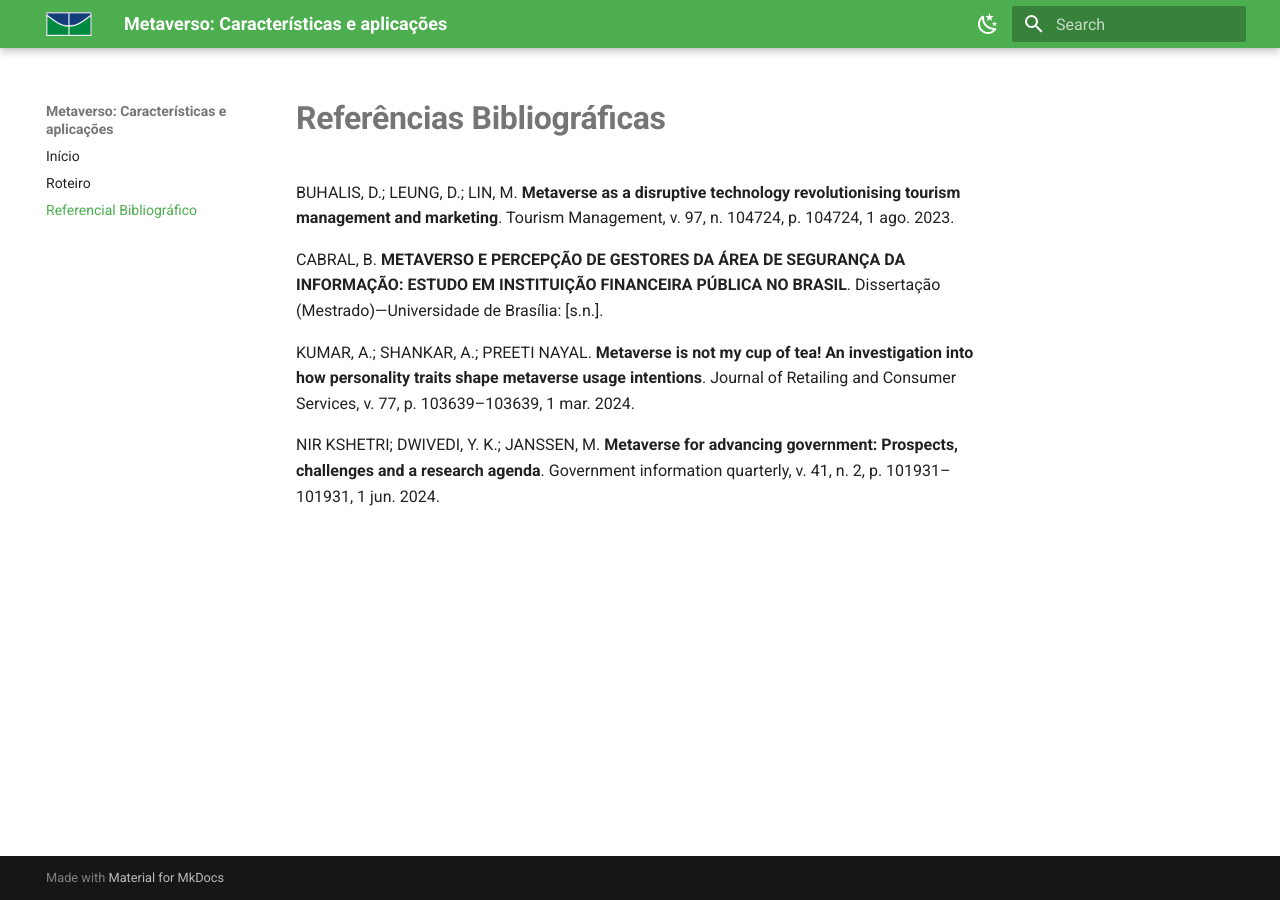
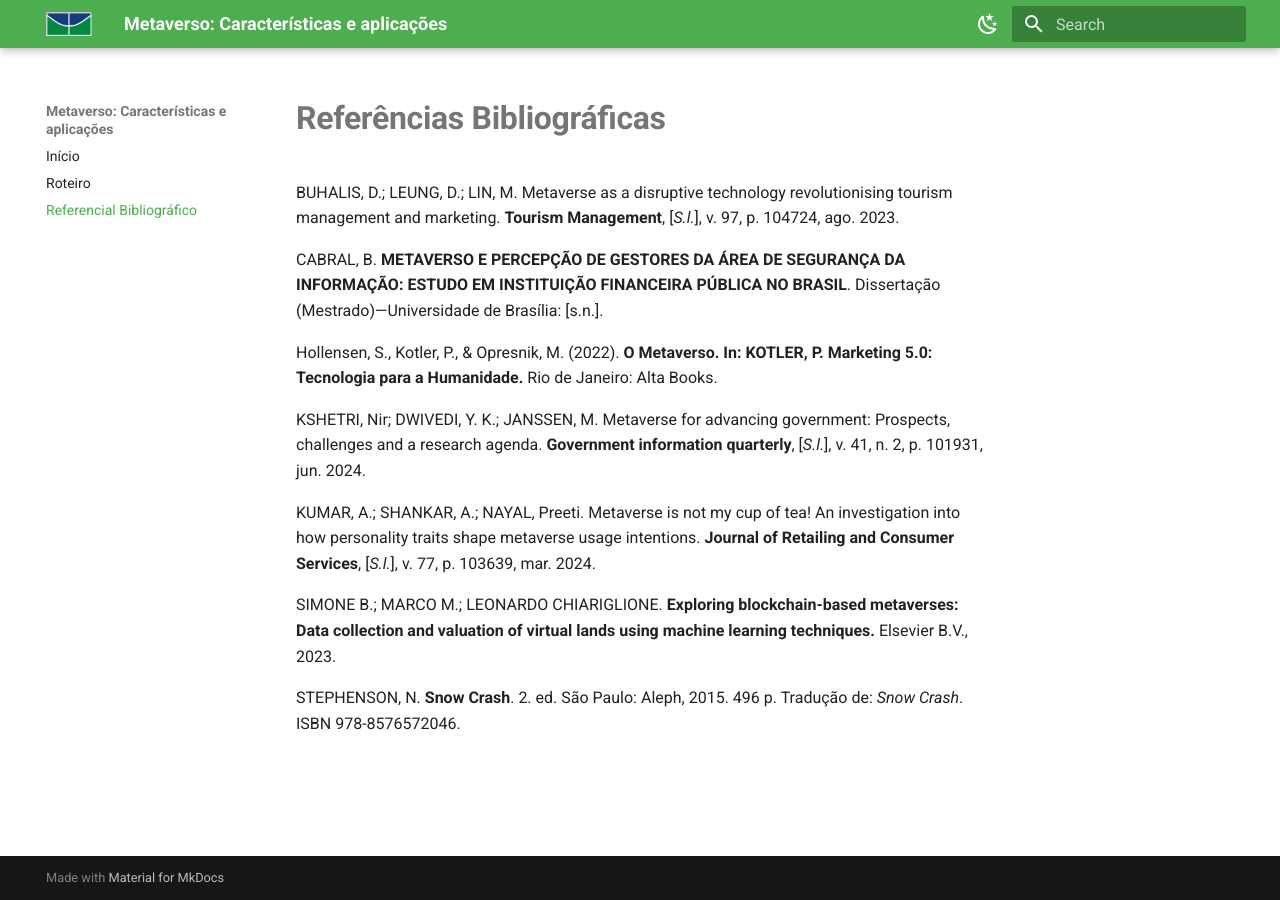
Before and after one commit to juanmangueira/asi-metaverso, an MkDocs documentation site: the page built from docs/referencias_bibliograficas.md, in a window 1280 px wide. Built offline with MkDocs 1.6.1 and Material for MkDocs 9.7.7, drawn with Linux system fonts in a browser that asks for light colours.

Commit message:
Altera referenciais e melhora estrutura segundo ABNT

```diff
--- a/docs/referencias_bibliograficas.md
+++ b/docs/referencias_bibliograficas.md
@@ -1,8 +1,14 @@
 # **Referências Bibliográficas**
-‌BUHALIS, D.; LEUNG, D.; LIN, M. **Metaverse as a disruptive technology revolutionising tourism management and marketing**. Tourism Management, v. 97, n. 104724, p. 104724, 1 ago. 2023.
+BUHALIS, D.; LEUNG, D.; LIN, M. Metaverse as a disruptive technology revolutionising tourism management and marketing. **Tourism Management**, [*S.l.*], v. 97, p. 104724, ago. 2023.
 
 CABRAL, B. **METAVERSO E PERCEPÇÃO DE GESTORES DA ÁREA DE SEGURANÇA DA INFORMAÇÃO: ESTUDO EM INSTITUIÇÃO FINANCEIRA PÚBLICA NO BRASIL**. Dissertação (Mestrado)—Universidade de Brasília: [s.n.].
 
-‌KUMAR, A.; SHANKAR, A.; PREETI NAYAL. **Metaverse is not my cup of tea! An investigation into how personality traits shape metaverse usage intentions**. Journal of Retailing and Consumer Services, v. 77, p. 103639–103639, 1 mar. 2024.
+Hollensen, S., Kotler, P., & Opresnik, M. (2022). **O Metaverso. In: KOTLER, P. Marketing 5.0: Tecnologia para a Humanidade.** Rio de Janeiro: Alta Books.
 
-NIR KSHETRI; DWIVEDI, Y. K.; JANSSEN, M. **Metaverse for advancing government: Prospects, challenges and a research agenda**. Government information quarterly, v. 41, n. 2, p. 101931–101931, 1 jun. 2024.
+KSHETRI, Nir; DWIVEDI, Y. K.; JANSSEN, M. Metaverse for advancing government: Prospects, challenges and a research agenda. **Government information quarterly**, [*S.l.*], v. 41, n. 2, p. 101931, jun. 2024.
+
+KUMAR, A.; SHANKAR, A.; NAYAL, Preeti. Metaverse is not my cup of tea! An investigation into how personality traits shape metaverse usage intentions. **Journal of Retailing and Consumer Services**, [*S.l.*], v. 77, p. 103639, mar. 2024.
+
+SIMONE B.; MARCO M.; LEONARDO CHIARIGLIONE. **Exploring blockchain-based metaverses: Data collection and valuation of virtual lands using machine learning techniques.** Elsevier B.V., 2023.
+
+STEPHENSON, N. **Snow Crash**. 2. ed. São Paulo: Aleph, 2015. 496 p. Tradução de: *Snow Crash*. ISBN 978-8576572046.
```
